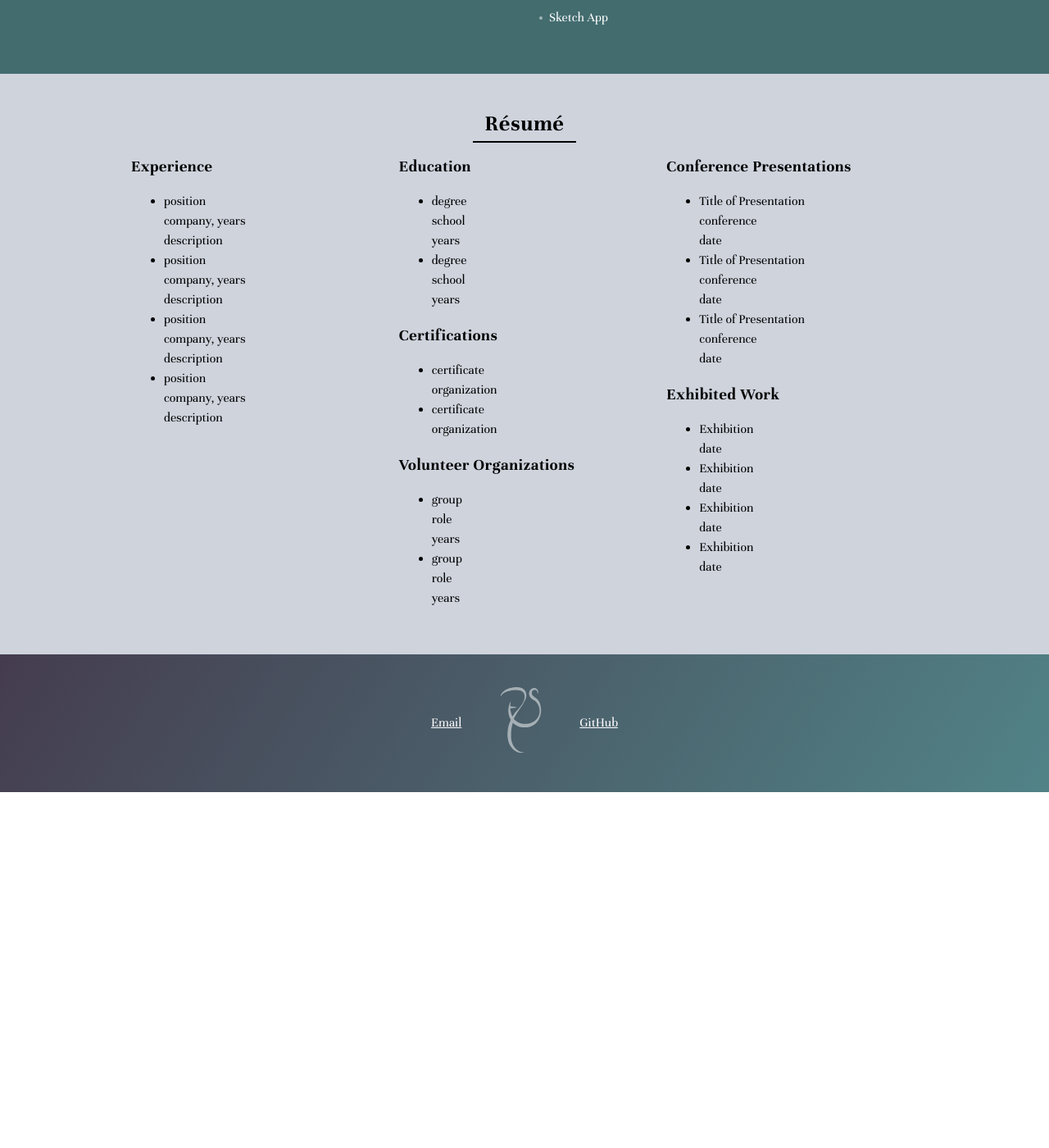
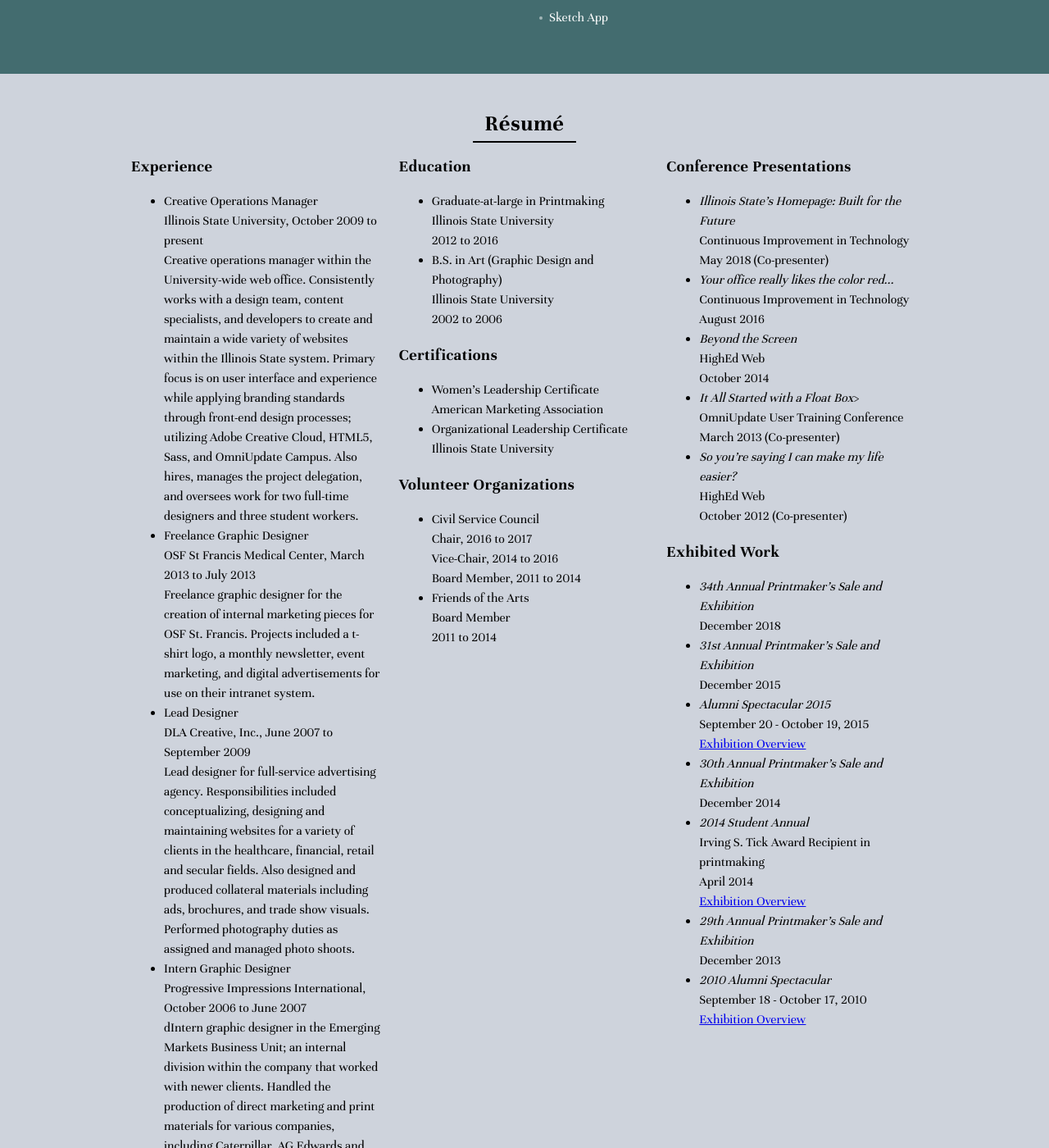
Before and after one commit to asmithorn/asmithorn.github.io, a Jekyll site: the page built from about/index.html, in a window 1280 px wide and 1400 px high, scrolled down 1120 px. Shown: the whole window at 82% size. Built offline with Jekyll 4.4.1, drawn with Linux system fonts in a browser that asks for light colours; before the commit the page ends 2086 px from its top, so only the background shows below that; some of the changed text lies outside the part shown.

Commit message:
resume content

```diff
--- a/about/index.html
+++ b/about/index.html
@@ -129,24 +129,24 @@ title: About
         <h3>Experience</h3>
           <ul>
             <li>
-              position<br>
-              company, years<br>
-              description
+              Creative Operations Manager<br>
+              Illinois State University, October 2009 to present<br>
+              Creative operations manager within the University-wide web office. Consistently works with a design team, content specialists, and developers to create and maintain a wide variety of websites within the Illinois State system. Primary focus is on user interface and experience while applying branding standards through front-end design processes; utilizing Adobe Creative Cloud, HTML5, Sass, and OmniUpdate Campus. Also hires, manages the project delegation, and oversees work for two full-time designers and three student workers.
             </li>
             <li>
-              position<br>
-              company, years<br>
-              description
+              Freelance Graphic Designer<br>
+              OSF St Francis Medical Center, March 2013 to July 2013<br>
+              Freelance graphic designer for the creation of internal marketing pieces for OSF St. Francis. Projects included a t-shirt logo, a monthly newsletter, event marketing, and digital advertisements for use on their intranet system.
             </li>
             <li>
-              position<br>
-              company, years<br>
-              description
+              Lead Designer<br>
+              DLA Creative, Inc., June 2007 to September 2009<br>
+              Lead designer for full-service advertising agency. Responsibilities included conceptualizing, designing and maintaining websites for a variety of clients in the healthcare, financial, retail and secular fields. Also designed and produced collateral materials including ads, brochures, and trade show visuals. Performed photography duties as assigned and managed photo shoots.
             </li>
             <li>
-              position<br>
-              company, years<br>
-              description
+              Intern Graphic Designer<br>
+              Progressive Impressions International, October 2006 to June 2007<br>
+              dIntern graphic designer in the Emerging Markets Business Unit; an internal division within the company that worked with newer clients. Handled the production of direct marketing and print materials for various companies, including Caterpillar, AG Edwards and Edward Jones. Also helped out in the production area as needed.
             </li>
           </ul>
       </div>
@@ -155,38 +155,39 @@ title: About
         <h3>Education</h3>
           <ul>
               <li>
-                degree<br>
-                school<br>
-                years
+                Graduate-at-large in Printmaking<br>
+                Illinois State University<br>
+                2012 to 2016
               </li>
               <li>
-                degree<br>
-                school<br>
-                years
+                B.S. in Art (Graphic Design and Photography)<br>
+                Illinois State University<br>
+                2002 to 2006
               </li>
           </ul>
         <h3>Certifications</h3>
         <ul>
             <li>
-              certificate<br>
-              organization
+              Women's Leadership Certificate<br>
+              American Marketing Association
             </li>
             <li>
-              certificate<br>
-              organization
+              Organizational Leadership Certificate<br>
+              Illinois State University
             </li>
         </ul>
         <h3>Volunteer Organizations</h3>
           <ul>
               <li>
-                group<br>
-                role<br>
-                years
+                Civil Service Council<br>
+                Chair, 2016 to 2017<br>
+                Vice-Chair, 2014 to 2016<br>
+                Board Member, 2011 to 2014
               </li>
               <li>
-                group<br>
-                role<br>
-                years
+                Friends of the Arts<br>
+                Board Member<br>
+                2011 to 2014
               </li>
           </ul>
       </div>
@@ -195,38 +196,64 @@ title: About
         <h3>Conference Presentations</h3>
           <ul>
               <li>
-                Title of Presentation<br>
-                conference<br>
-                date
+                <i>Illinois State's Homepage: Built for the Future</i><br>
+                Continuous Improvement in Technology<br>
+                May 2018 (Co-presenter)
               </li>
               <li>
-                Title of Presentation<br>
-                conference<br>
-                date
+                <i>Your office really likes the color red...</i><br>
+                Continuous Improvement in Technology<br>
+                August 2016
               </li>
               <li>
-                Title of Presentation<br>
-                conference<br>
-                date
+                <i>Beyond the Screen</i><br>
+                HighEd Web<br>
+                October 2014
+              </li>
+              <li>
+                <i>It All Started with a Float Box</i>><br>
+                OmniUpdate User Training Conference<br>
+                March 2013 (Co-presenter)
+              </li>
+              <li>
+                <i>So you’re saying I can make my life easier?</i><br>
+                HighEd Web<br>
+                October 2012 (Co-presenter)
               </li>
           </ul>
         <h3>Exhibited Work</h3>
           <ul>
               <li>
-                Exhibition<br>
-                date
+                <i>34th Annual Printmaker's Sale and Exhibition</i><br>
+                December 2018
               </li>
               <li>
-                Exhibition<br>
-                date
+                <i>31st Annual Printmaker's Sale and Exhibition</i><br>
+                December 2015
               </li>
               <li>
-                Exhibition<br>
-                date
+                <i>Alumni Spectacular 2015</i><br>
+                September 20 - October 19, 2015<br>
+                <a href="https://galleries.illinoisstate.edu/exhibitions/2015/alumni-spectacular/index.php">Exhibition Overview</a>
               </li>
               <li>
-                Exhibition<br>
-                date
+                <i>30th Annual Printmaker's Sale and Exhibition</i><br>
+                December 2014
+              </li>
+              <li>
+                <i>2014 Student Annual</i><br>
+                Irving S. Tick Award Recipient in printmaking<br>
+                April 2014<br>
+                <a href="https://galleries.illinoisstate.edu/exhibitions/2014/student-annual/">Exhibition Overview</a>
+              </li>
+              <li>
+                <i>29th Annual Printmaker's Sale and Exhibition</i><br>
+                December 2013
+              </li>
+              <li>
+                <i>2010 Alumni Spectacular</i><br>
+                September 18 - October 17, 2010<br>
+                <a href="https://galleries.illinoisstate.edu/exhibitions/2010/alumni-spectacular/index.php">Exhibition Overview</a>
               </li>
           </ul>
       </div>
```
